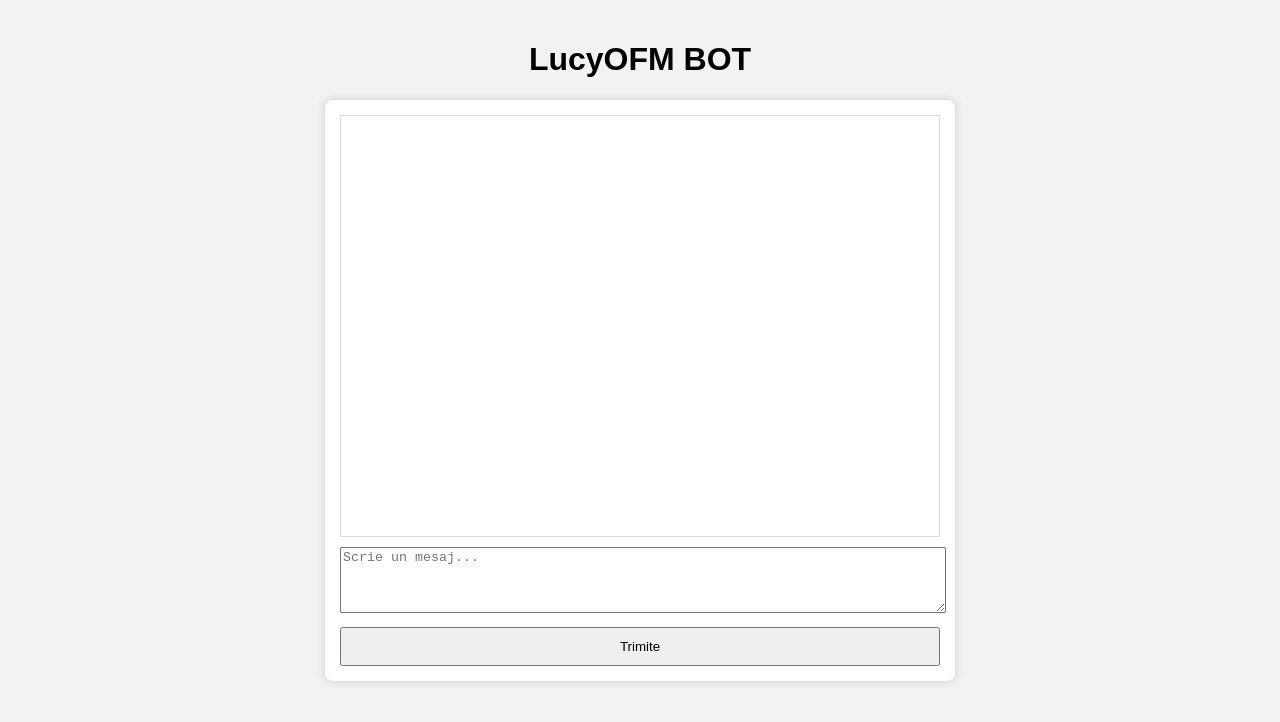
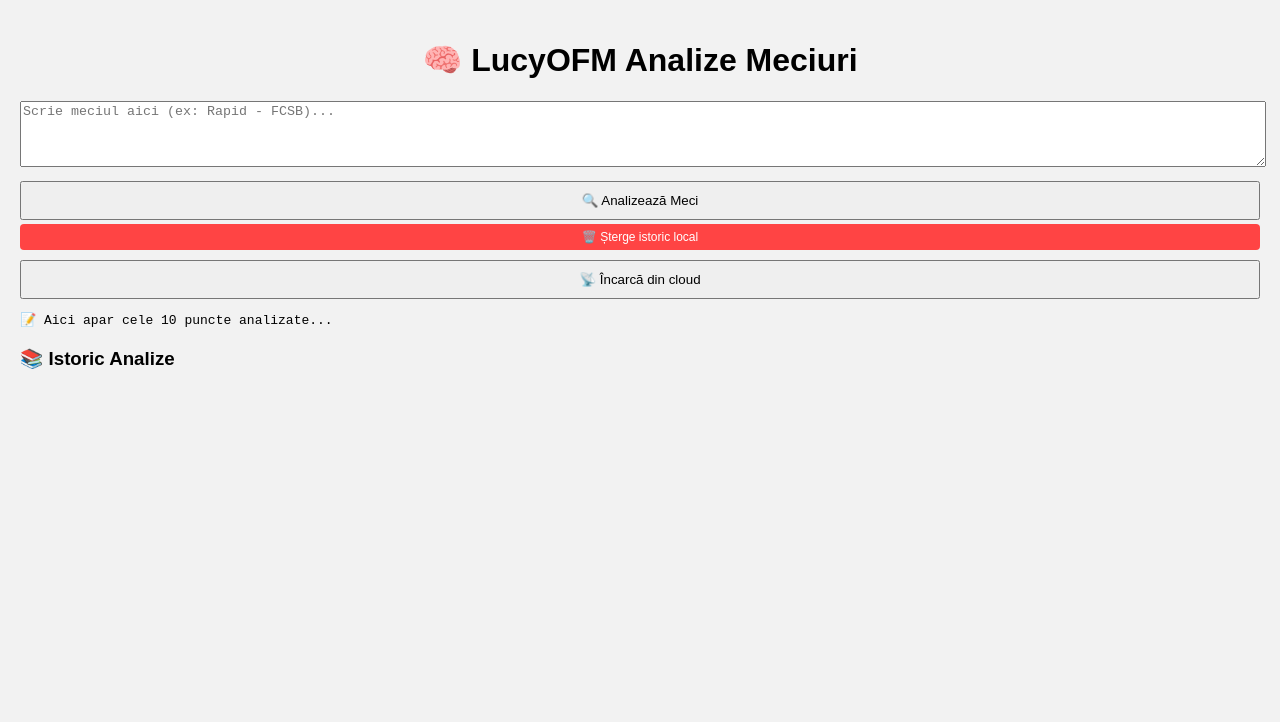
Before and after one commit to LucyOFM7474/lucyofm-bot, a website: page public/index.html in a window 1280 px wide. Drawn offline with Linux system fonts and the light colour scheme.

Commit message:
Update index.html

```diff
--- a/public/index.html
+++ b/public/index.html
@@ -3,16 +3,27 @@
 <head>
   <meta charset="UTF-8" />
   <meta name="viewport" content="width=device-width, initial-scale=1.0" />
-    <title>LucyOFM BOT</title>
-    <link rel="manifest" href="/manifest.json" />
+  <title>LucyOFM Bot – Analize meciuri</title>
   <link rel="stylesheet" href="style.css" />
+  <link rel="manifest" href="manifest.json" />
+  <meta name="theme-color" content="#0070f3" />
 </head>
 <body>
-    <h1>LucyOFM BOT</h1>
-    <div id="chat-container">
-      <div id="messages"></div>
-      <textarea id="user-input" placeholder="Scrie un mesaj..."></textarea>
-      <button onclick="sendMessage()">Trimite</button>
+  <div class="container">
+    <h1>🧠 LucyOFM Analize Meciuri</h1>
+
+    <textarea id="prompt" placeholder="Scrie meciul aici (ex: Rapid - FCSB)..."></textarea>
+
+    <button onclick="analizeaza()">🔍 Analizează Meci</button>
+    <button onclick="stergeIstoric()" style="background:#ff4444;color:#fff;border:none;padding:6px 12px;border-radius:4px;font-size:12px;margin-top:4px;">🗑️ Șterge istoric local</button>
+    <button onclick="incarcaIstoricCloud()">📡 Încarcă din cloud</button>
+
+    <pre id="rezultat">📝 Aici apar cele 10 puncte analizate...</pre>
+
+    <div id="istoric" style="margin-top:20px;">
+      <h3>📚 Istoric Analize</h3>
+      <div id="istoric-list"></div>
+    </div>
   </div>
   <script src="script.js"></script>
 </body>
```
Lines whose indentation alone changed are shown as unchanged.
